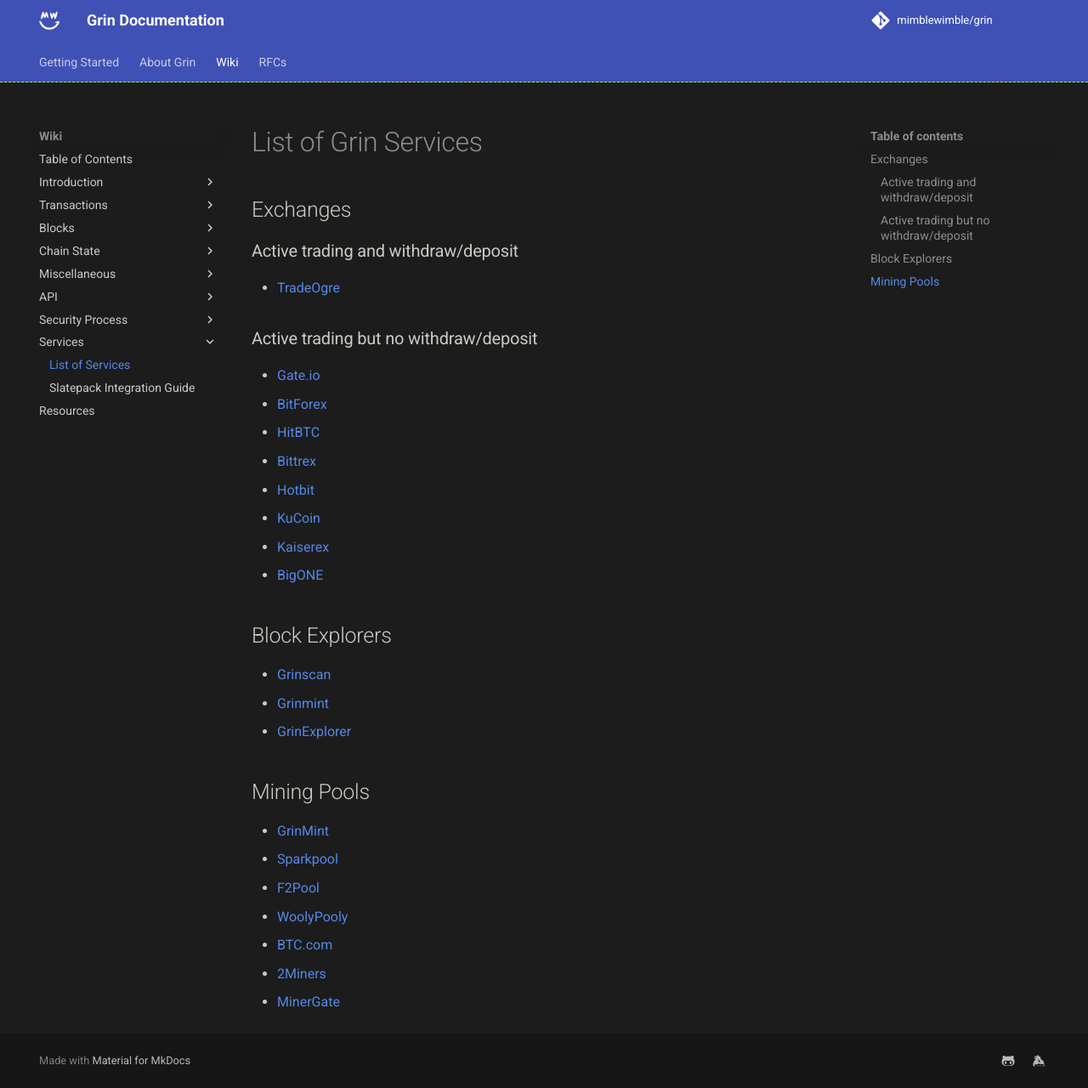
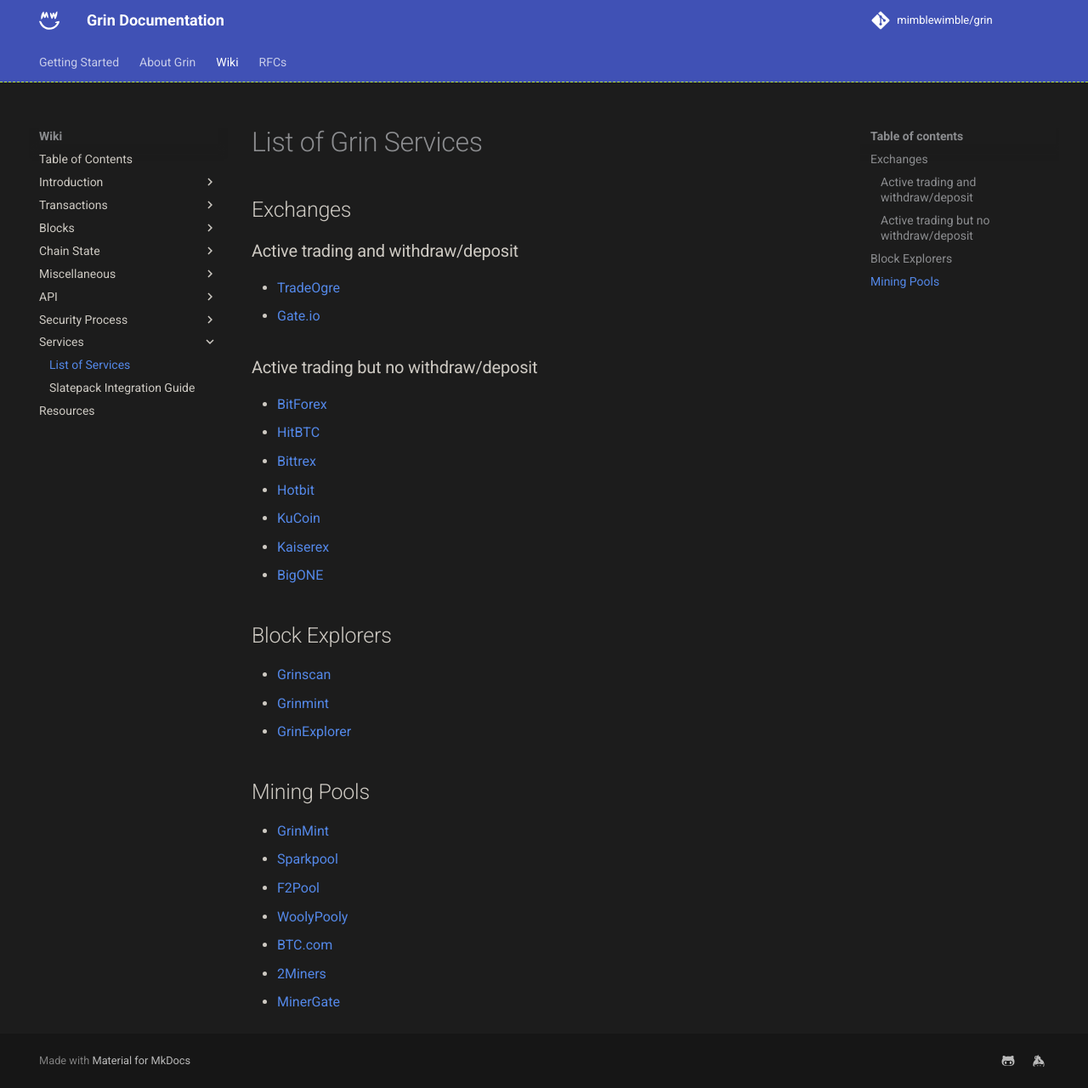
Before and after one commit to mimblewimble/docs, an MkDocs documentation site: the page built from docs/wiki/services/list-of-services.md, in a window 1280 px wide and 1280 px high. Shown: the whole window at 85% size. Built offline with MkDocs 1.6.1 and Material for MkDocs 9.7.7, drawn with Linux system fonts in a browser that asks for light colours; comment, search, counter and statistics services are not loaded.

```diff
--- a/docs/wiki/services/list-of-services.md
+++ b/docs/wiki/services/list-of-services.md
@@ -5,10 +5,11 @@
 ### Active trading and withdraw/deposit
 
 - [TradeOgre](https://tradeogre.com/markets)
+- [Gate.io](https://www.gate.io/)
+
 
 ### Active trading but no withdraw/deposit
 
-- [Gate.io](https://www.gate.io/)
 - [BitForex](https://www.bitforex.com/)
 - [HitBTC](https://hitbtc.com/)
 - [Bittrex](https://global.bittrex.com/)
```
